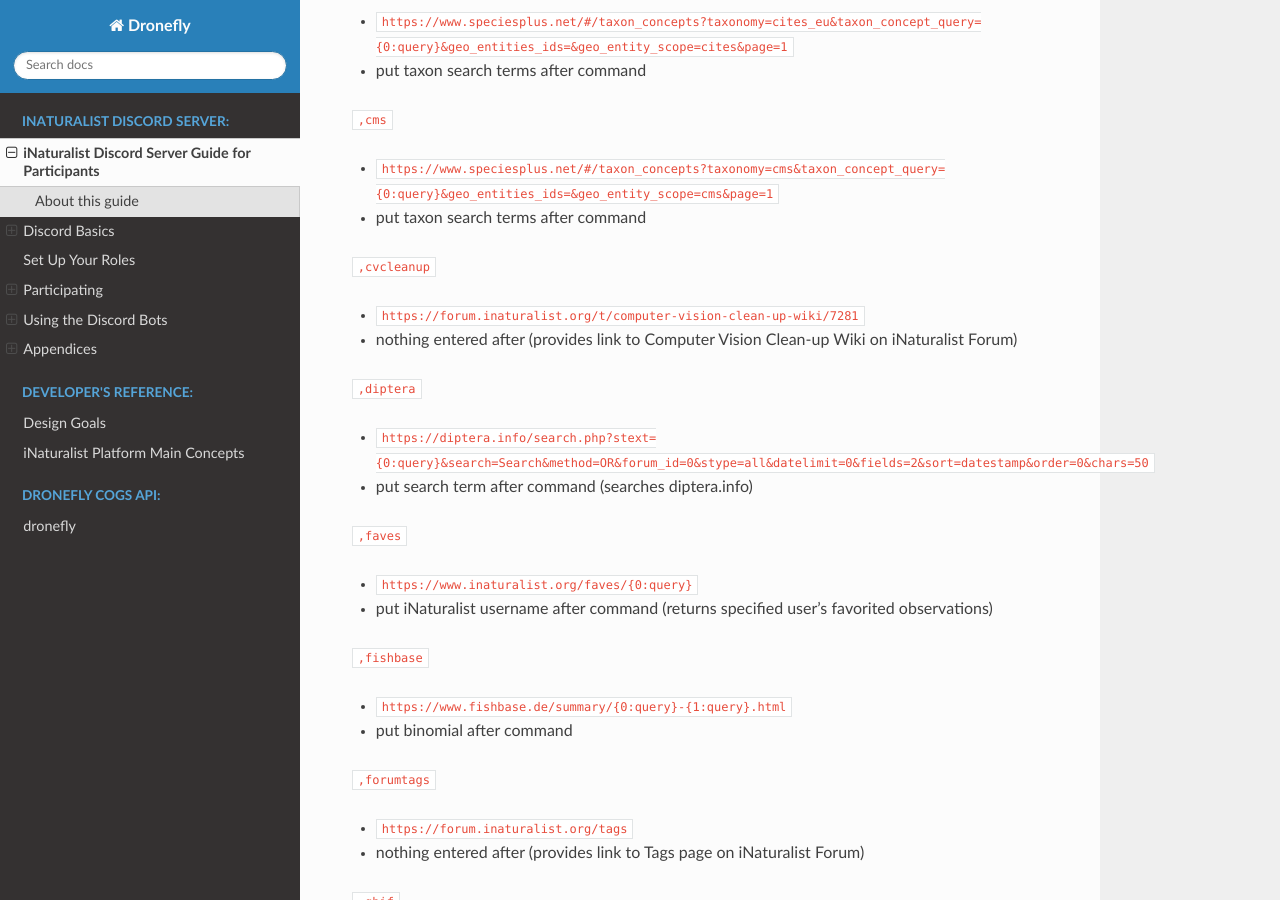
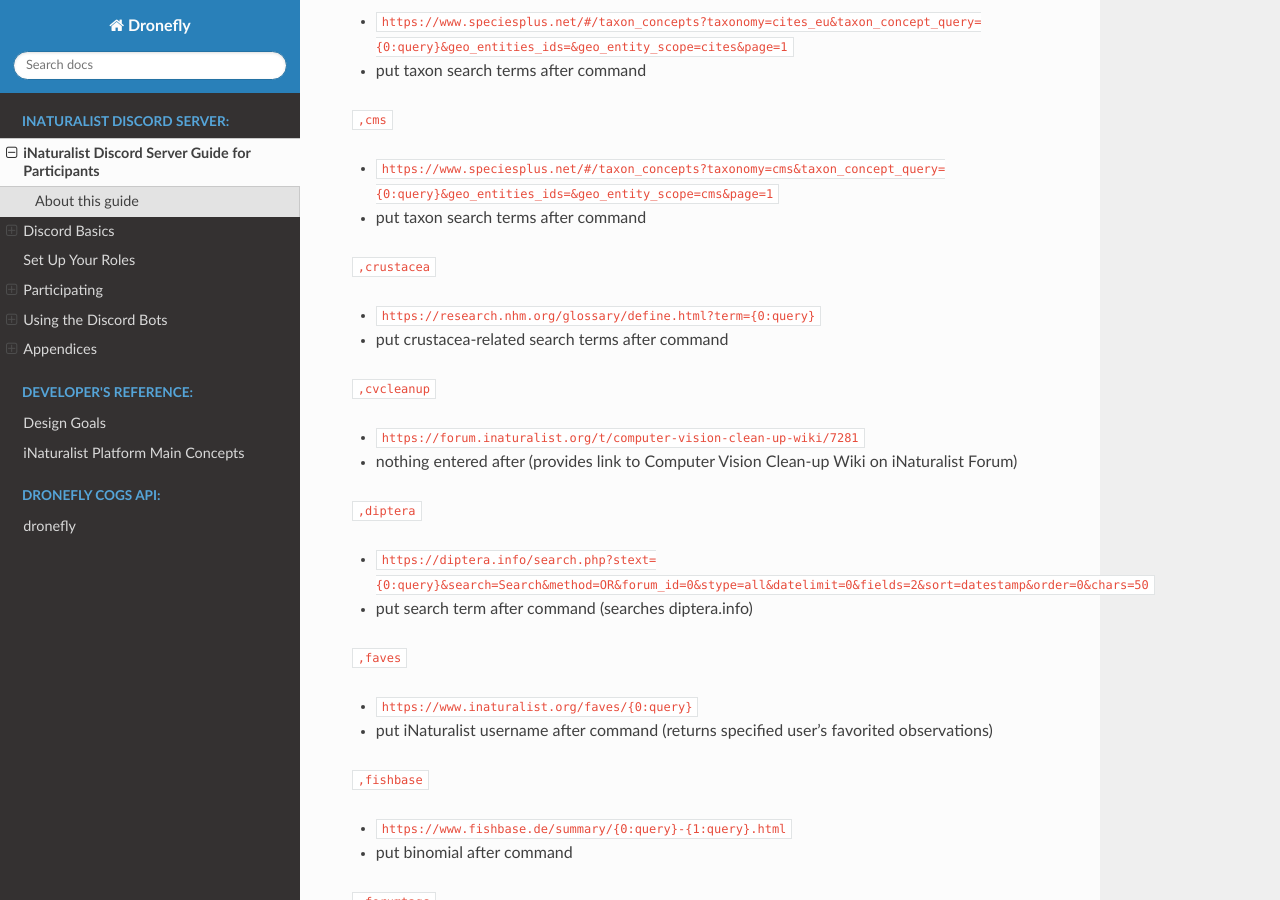
Before and after one commit to dronefly-garden/dronefly-doc, a Sphinx documentation site: the page built from docs/guide_for_participants.rst, in a window 1280 px wide and 900 px high, scrolled down 19349 px. Built offline with Sphinx 7.4.7 and the Read the Docs theme 2.0.0, drawn with Linux system fonts in a browser that asks for light colours.

Commit message:
Update guide_for_participants.rst
Added crustacea customcom

```diff
--- a/docs/guide_for_participants.rst
+++ b/docs/guide_for_participants.rst
@@ -595,6 +595,11 @@
 
 - ``https://www.speciesplus.net/#/taxon_concepts?taxonomy=cms&taxon_concept_query={0:query}&geo_entities_ids=&geo_entity_scope=cms&page=1``
 - put taxon search terms after command
+
+``,crustacea``
+
+- ``https://research.nhm.org/glossary/define.html?term={0:query}``
+- put crustacea-related search terms after command
 
 ``,cvcleanup``
 
```
